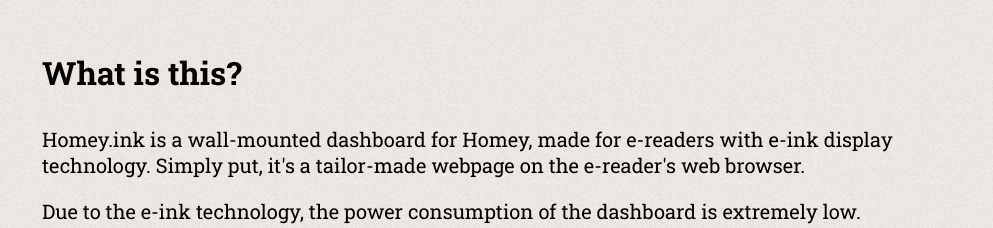
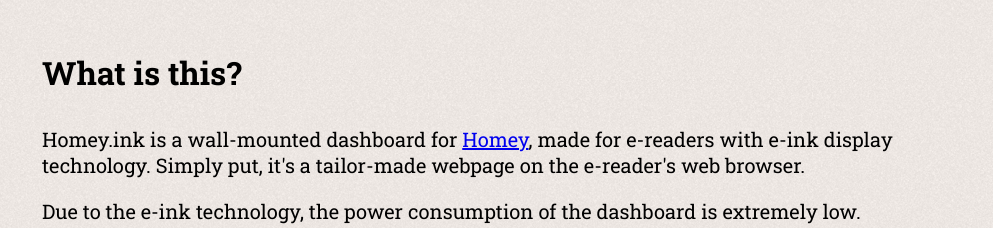
Before and after one commit to athombv/homey.ink, a website: page www/index.html in a window 1280 px wide. Shown: the part 880-1108 px from the top of the page, without its empty margins (148-1141 px from the left). Drawn offline with Linux system fonts and the light colour scheme; a script that the page names is missing.

Commit message:
Update index.html

```diff
--- a/www/index.html
+++ b/www/index.html
@@ -40,7 +40,7 @@
 
     <div class="section">
       <h2>What is this?</h2>
-      <p>Homey.ink is a wall-mounted dashboard for Homey, made for e-readers with e-ink display technology. Simply put, it's a tailor-made webpage on the e-reader's web browser.</p>
+      <p>Homey.ink is a wall-mounted dashboard for <a href="https://homey.app" target="_blank">Homey</a>, made for e-readers with e-ink display technology. Simply put, it's a tailor-made webpage on the e-reader's web browser.</p>
 
       <p>Due to the e-ink technology, the power consumption of the dashboard is extremely low.</p>
     </div>
```
